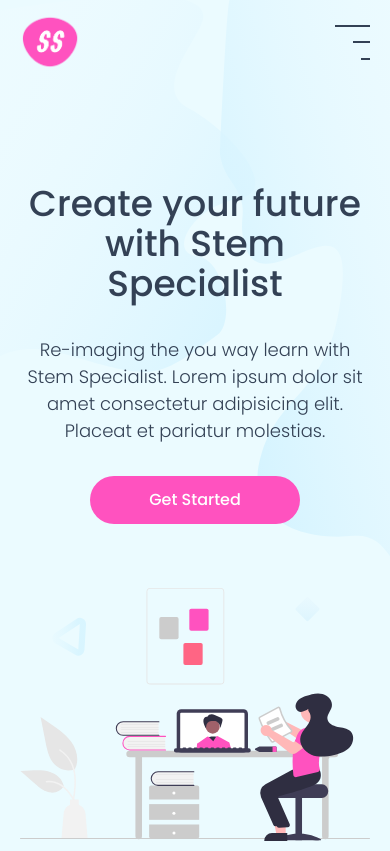
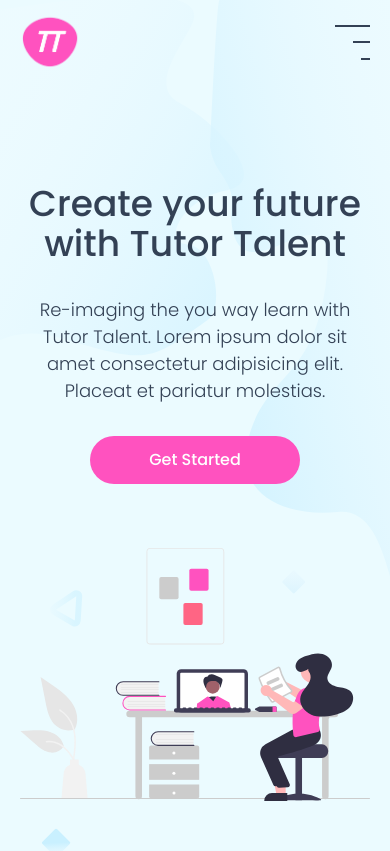
Before and after one commit to ibrahimaq/stem-specialist, a website: page index.html in a window 390 px wide. Shown: the top 851 px of the page. Drawn offline with Linux system fonts and the light colour scheme.

Commit message:
favicon + meta data

```diff
--- a/index.html
+++ b/index.html
@@ -6,13 +6,18 @@
     <meta name="viewport" content="width=device-width, initial-scale=1.0">
     <link rel="stylesheet" href="./output.css">
     <script src="./script.js" defer></script>
-    <title>Document</title>
+    <title>Tutor Talent</title>
+    <meta name="description" content="Welcome to Tutor Talent. We are a tutoring agency that focuses on tutoring Maths, English and Science for secondary school students aged 11-18.">
+    <link rel="apple-touch-icon" sizes="180x180" href="/apple-touch-icon.png">
+    <link rel="icon" type="image/png" sizes="32x32" href="/favicon-32x32.png">
+    <link rel="icon" type="image/png" sizes="16x16" href="/favicon-16x16.png">
+    <link rel="manifest" href="/site.webmanifest">
 </head>
 <body>
     <!--///////////// NAVBAR ////////////-->
     <header class="header fixed w-full py-3 px-5 z-[999] bg-transparent">
         <div class="md:max-w-[1200px] flex justify-between items-center md:mx-auto">
-            <a href="/" class="block"><img src="/assets/logo.png" alt="" class="w-[60px]"></a>
+            <a href="/" class="block"><img src="/assets/TT-logo.png" alt="" class="w-[60px]"></a>
             <nav class="nav absolute right-0 top-0 h-screen w-3/4 backdrop-blur-md bg-white/40 rounded-sm translate-x-[1000px] z-50 transition-all duration-150 ease-in-out md:relative md:translate-x-[0px] md:h-full md:w-full md:bg-inherit md:backdrop-blur-0 md:rounded-none">
                 <ul class="mt-24 md:mt-0 md:flex md:flex-row md:justify-end">
                     <li>
@@ -39,8 +44,8 @@
     <section class="w-full bg-hero-mobile md:bg-hero-desktop bg-no-repeat bg-cover bg-cyanLight">
         <div class="md:max-w-[1200px] mx-auto py-14 md:flex md:flex-row px-x">
             <div class="md:w-2/5 mt-32">
-                <h1 class="text-4xl text-center md:text-left">Create your future with Stem Specialist</h1>
-                <p class="font-light mt-8 text-center md:text-left md:text-base text-dark">Re-imaging the you way learn with Stem Specialist. Lorem ipsum dolor sit amet consectetur adipisicing elit. Placeat et pariatur molestias.</p>
+                <h1 class="text-4xl text-center md:text-left">Create your future with Tutor Talent</h1>
+                <p class="font-light mt-8 text-center md:text-left md:text-base text-dark">Re-imaging the you way learn with Tutor Talent. Lorem ipsum dolor sit amet consectetur adipisicing elit. Placeat et pariatur molestias.</p>
                 <a href="#" class="block mt-8 md:mt-6 bg-primary py-3 px-4 w-3/5 text-center mx-auto md:mx-0 rounded-3xl text-white">Get Started</a>
             </div>
             <div class="md:w-3/5 mt-16">
@@ -143,8 +148,8 @@
             <div class="flex flex-col text-white font-extralight tracking-wide px-x mt-16 min-[670px]:mt-0">
                 <div class="">
                     <div class="relative flex flex-row items-center">
-                        <img src="/assets/logo.png" alt="" class="w-[60px] h-[60px] sm:w-[100px] sm:h-[100px]">
-                        <p class="text-white text-2xl md:text-3xl ml-4">Stem Specialist</p>
+                        <img src="/assets/TT-logo.png" alt="" class="w-[60px] h-[60px] sm:w-[100px] sm:h-[100px]">
+                        <p class="text-white text-2xl md:text-3xl ml-4">Tutor Talent</p>
                     </div>
                     <div class="flex flex-row items-start mt-6">
                         <img src="./assets/pin.svg" alt="" role="none" class="w-6">
--- a/package.json
+++ b/package.json
@@ -5,8 +5,7 @@
   "main": "index.js",
   "scripts": {
     "dev":"npx tailwindcss -i ./tailwind.css -o ./output.css --watch",
-    "test": "echo \"Error: no test specified\" && exit 1",
-    "build": "index.html"
+    "test": "echo \"Error: no test specified\" && exit 1"
   },
   "author": "",
   "license": "ISC",
```
Also changed, not shown: android-chrome-192x192.png (added), android-chrome-512x512.png (added), apple-touch-icon.png (added), assets/TT-logo.png (added), favicon-16x16.png (added), favicon-32x32.png (added), favicon.ico (added), site.webmanifest (added), 1 other file.
